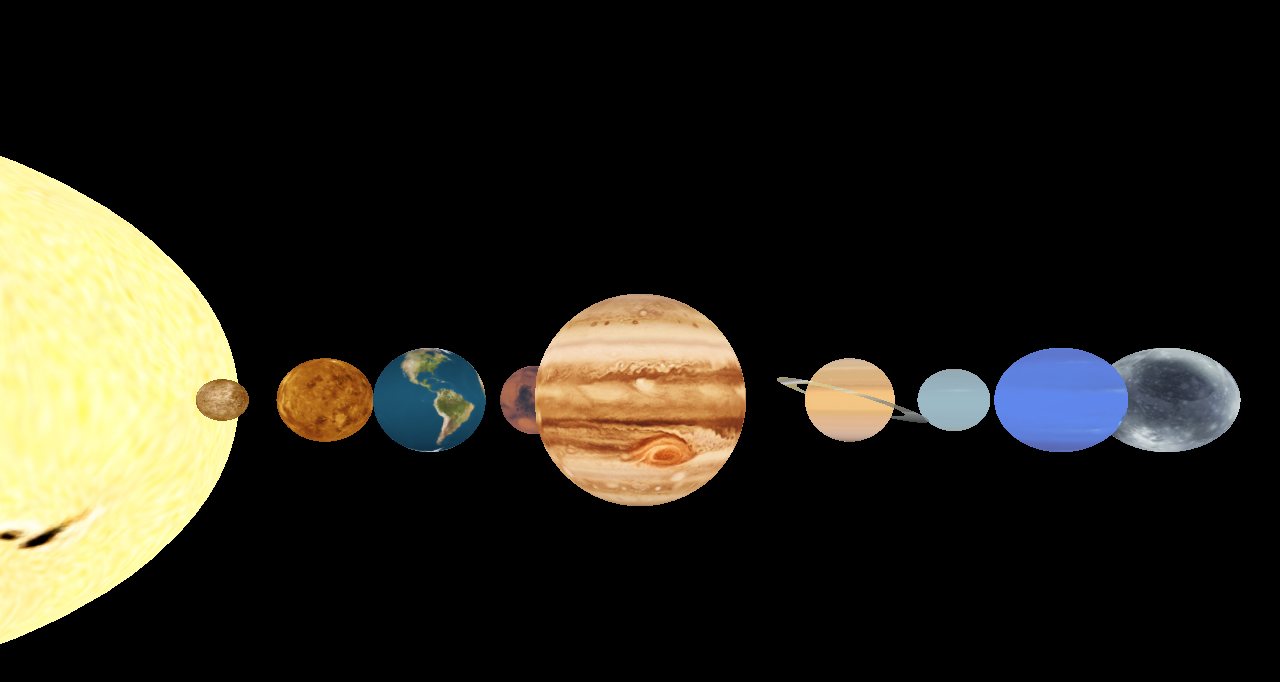
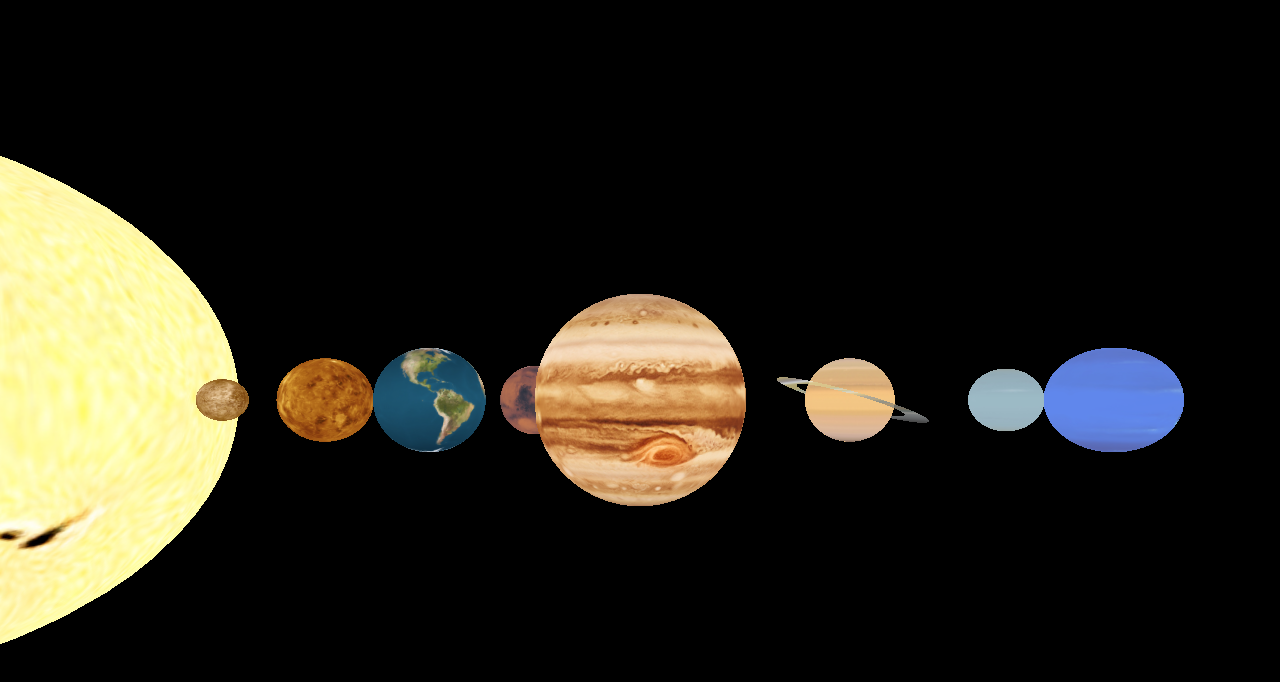
Before and after one commit to programmerwagner/solar-system, a plain HTML site: page index.html in a window 1280 px wide. Drawn offline with nearby package versions, Linux system fonts and the light colour scheme; animation ran at ten frames a second.

Commit message:
size changes

```diff
--- a/index.html
+++ b/index.html
@@ -108,21 +108,21 @@ scene.add(rings);
         const uranusGeometry = new THREE.SphereGeometry(0.3, 32, 32);
         const uranusMaterial = new THREE.MeshBasicMaterial({ map: uranusTexture });
         const uranus = new THREE.Mesh(uranusGeometry, uranusMaterial);
-        uranus.position.x = +3;
+        uranus.position.x = +3.5;
         scene.add(uranus);
         // Adding Neptune
         const neptuneTexture = new THREE.TextureLoader().load('textures/neptunemap.jpg');
         const neptuneGeometry = new THREE.SphereGeometry(0.5, 32, 32);
         const neptuneMaterial = new THREE.MeshBasicMaterial({ map: neptuneTexture });
         const neptune = new THREE.Mesh(neptuneGeometry, neptuneMaterial);
-        neptune.position.x = +4;
+        neptune.position.x = +4.5;
         scene.add(neptune);
         // Adding Pluto
         const plutoTexture = new THREE.TextureLoader().load('textures/plutomap.jpg');
-        const plutoGeometry = new THREE.SphereGeometry(0.5, 32, 32);
+        const plutoGeometry = new THREE.SphereGeometry(0.2, 32, 32);
         const plutoMaterial = new THREE.MeshBasicMaterial({ map: plutoTexture });
         const pluto = new THREE.Mesh(plutoGeometry, plutoMaterial);
-        pluto.position.x = +5;
+        pluto.position.x = +6.5;
         scene.add(pluto);
 
     function animate() {
```
